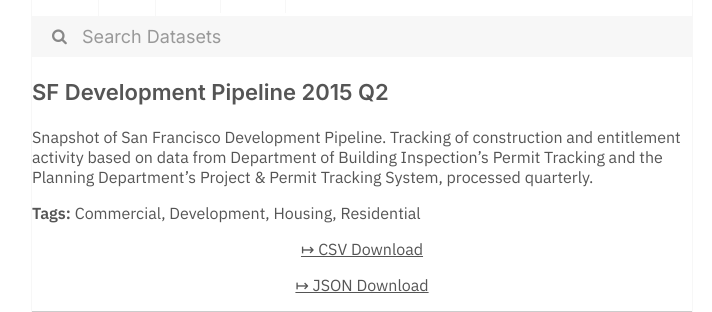
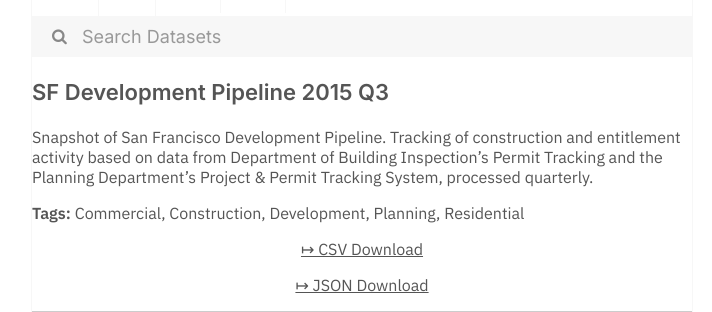
Before and after one commit to dayda-entities/city-of-san-francisco, a Jekyll site: the page built from _posts/2020-11-10-sf-development-pipeline-2015-q.md, in a window 1280 px wide. Shown: the part 269-581 px from the top of the page, without its empty margins (278-990 px from the left). Built offline with Jekyll 4.4.1, drawn with Linux system fonts in a browser that asks for light colours.

```diff
--- a/_posts/2020-11-10-sf-development-pipeline-2015-q.md
+++ b/_posts/2020-11-10-sf-development-pipeline-2015-q.md
@@ -1,18 +1,19 @@
 ---
-title: SF Development Pipeline 2015 Q2
-created: '2020-11-10T16:57:02.635863'
-modified: '2020-11-10T16:57:02.635874'
+title: SF Development Pipeline 2015 Q3
+created: '2020-11-10T16:56:20.865281'
+modified: '2020-11-10T16:56:20.865292'
 state: active
 type: dataset
 tags:
   - Commercial
+  - Construction
   - Development
-  - Housing
+  - Planning
   - Residential
 groups:
   - Local Government
-csv_url: 'https://data.sfgov.org/api/views/w3e8-bxrm/rows.csv?accessType=DOWNLOAD'
-json_url: 'https://data.sfgov.org/api/views/w3e8-bxrm/rows.json?accessType=DOWNLOAD'
+csv_url: 'https://data.sfgov.org/api/views/apz9-dh7k/rows.csv?accessType=DOWNLOAD'
+json_url: 'https://data.sfgov.org/api/views/apz9-dh7k/rows.json?accessType=DOWNLOAD'
 layout: post
 
 ---
```
